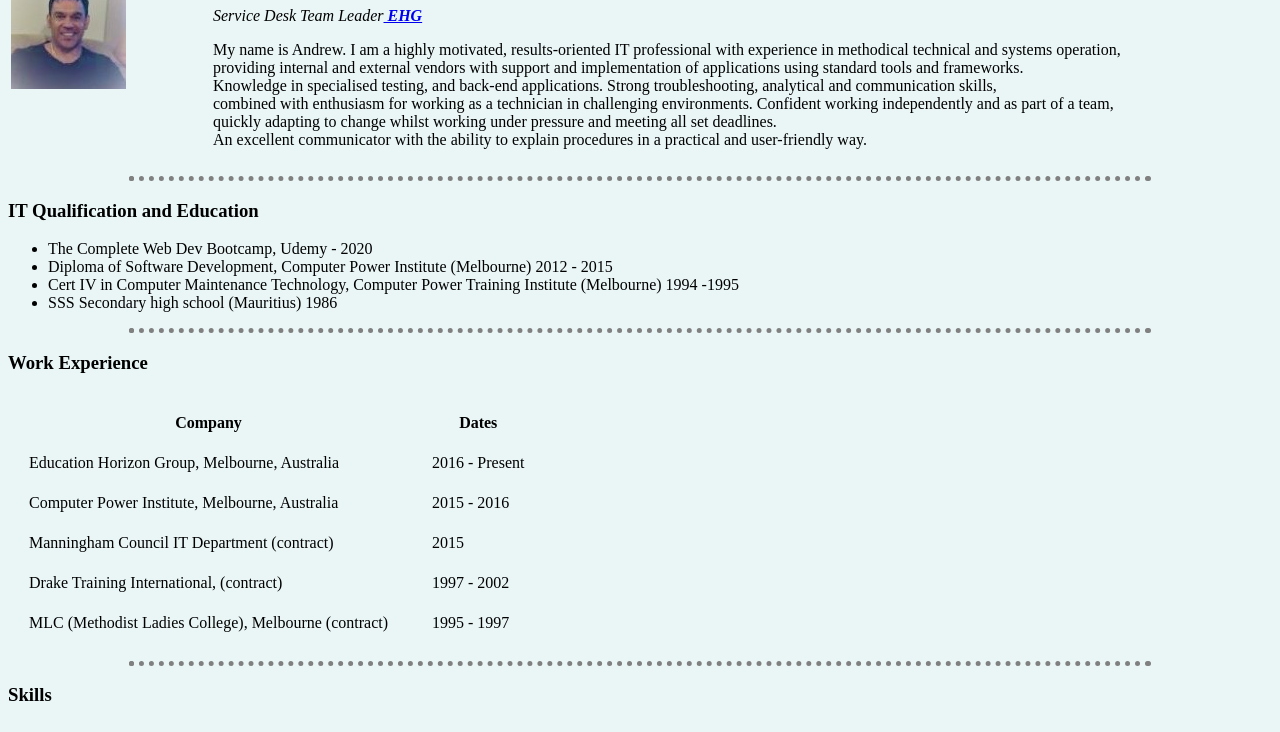
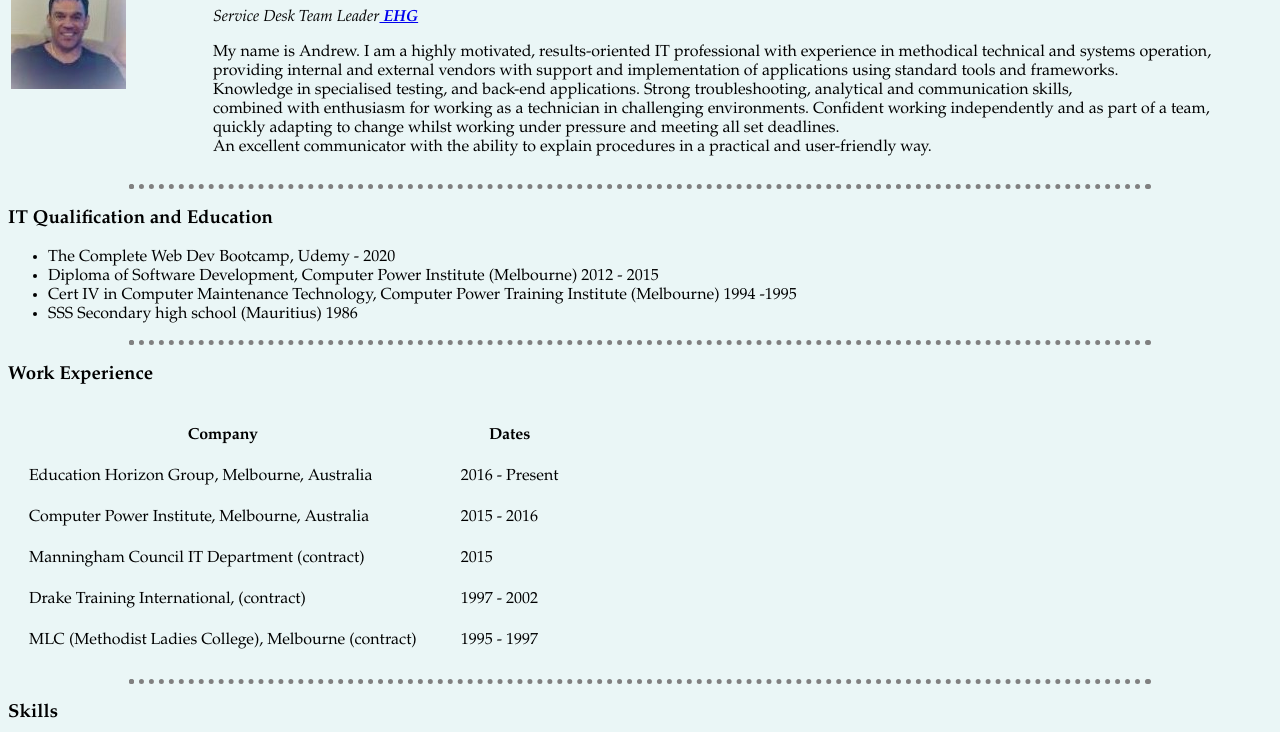
Before and after one commit to and1roxx43/CV, a plain HTML site: page index.html in a window 1280 px wide. Shown: the part 84-816 px from the top of the page. Drawn offline with Linux system fonts and the light colour scheme.

Commit message:
Update styles.css

```diff
--- a/CSS/styles.css
+++ b/CSS/styles.css
@@ -1,5 +1,6 @@
 body{
 background-color:#EAF6F6;
+font-family: "Goudy Old Style",Garamond,"Big Caslon","Times New Roman",serif;
 }
 
 .image{
@@ -11,6 +12,7 @@ background-color:#EAF6F6;
   position:relative;
   top: 0px; left: 200px;
 }
+
 hr{
   border-style: dotted;
   border-top-style: none;
```
